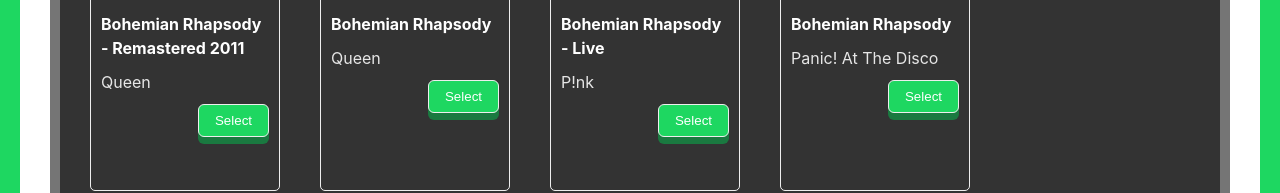
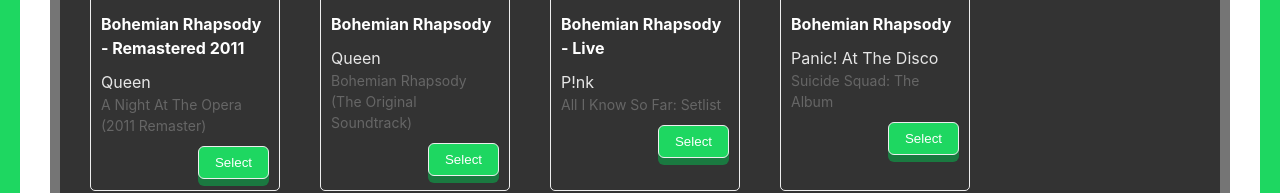
Before and after one commit to novitalianurilamsari/spotify-react, a React (Create React App) app: page / in a window 1280 px wide. Shown: the part 459-652 px from the top of the page. Built offline with nearby package versions, Linux system fonts and the light colour scheme.

Commit message:
Update SongsItem.jsx

```diff
--- a/src/components/SongsItem.jsx
+++ b/src/components/SongsItem.jsx
@@ -1,4 +1,4 @@
-function Track({ image, judulLagu, album, artists }) {
+function Track({ image, judulLagu, albumName, artists }) {
   return (
       <div class="songs-item">
         <img className="album-image"
@@ -10,7 +10,7 @@
           <h3 className="text-artist">
             {artists.map((artist) => artist.name).join(', ')}
           </h3>
-          <h3 className="text-album">{album}</h3>
+          <h3 className="text-album">{albumName}</h3>
         </div>
         <div className="button-actions">
           <button type="btn-data" className="btn">
```
